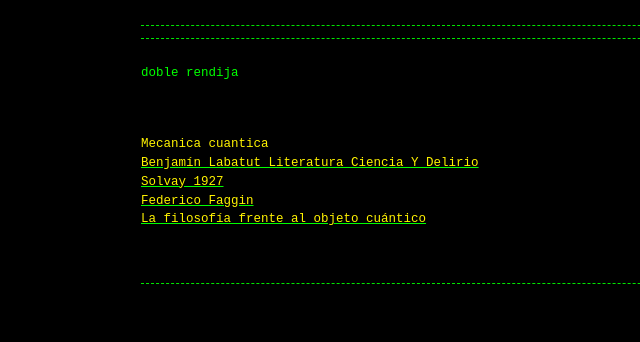
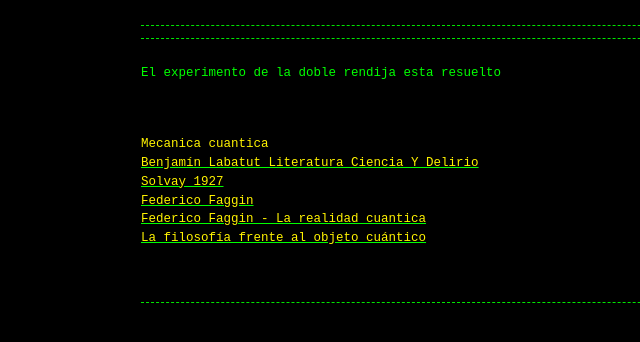
Before and after one commit to Guerrillaradio/doble_rendija, a Jekyll site: the page built from index.md, in a window 1280 px wide. Shown: the top 342 px of the page, without its empty margins (199-839 px from the left). Built offline with Jekyll 4.4.1, drawn with Linux system fonts in a browser that asks for light colours; our own code applies the rules of GitHub Pages for plain Markdown files.

Commit message:
Update index.md

```diff
--- a/index.md
+++ b/index.md
@@ -1,8 +1,9 @@
-<p>doble rendija
+<p>El experimento de la doble rendija esta resuelto
 
 
 <div><font color="#fff300">Mecanica cuantica</font></div><div></div><div><font color="#fff300"> </font><font color="#fff300"> </font></div>
 <a href="https://archive.org/details/btg-talks-benjamin-labatut-literatura-ciencia-y-delirio_202505"><div><font color="#fff300">Benjamín Labatut Literatura Ciencia Y Delirio</font></div><div></div><div><font color="#fff300"> </font><font color="#fff300"> </font></div>
 <a href="https://www.bbc.com/mundo/articles/cmm9vdndzdeo"><div><font color="#fff300">Solvay 1927</font></div><div></div><div><font color="#fff300"> </font><font color="#fff300"> </font></div>
 <a href="https://www.youtube.com/watch?v=ITPdqqHo2c4&t=37s"><div><font color="#fff300">Federico Faggin</font></div><div></div><div><font color="#fff300"> </font><font color="#fff300"> </font></div>
+<a href="https://archive.org/details/federico-faggin-la-realidad-cuantica"><div><font color="#fff300">Federico Faggin - La realidad cuantica</font></div><div></div><div><font color="#fff300"> </font><font color="#fff300"> </font></div>
 <a href="https://www.scielo.org.mx/scielo.php?script=sci_arttext&pid=S1870-35422017000200107"><div><font color="#fff300">La filosofía frente al objeto cuántico</font></div><div></div><div><font color="#fff300"> </font><font color="#fff300"> </font></div></a>
```
